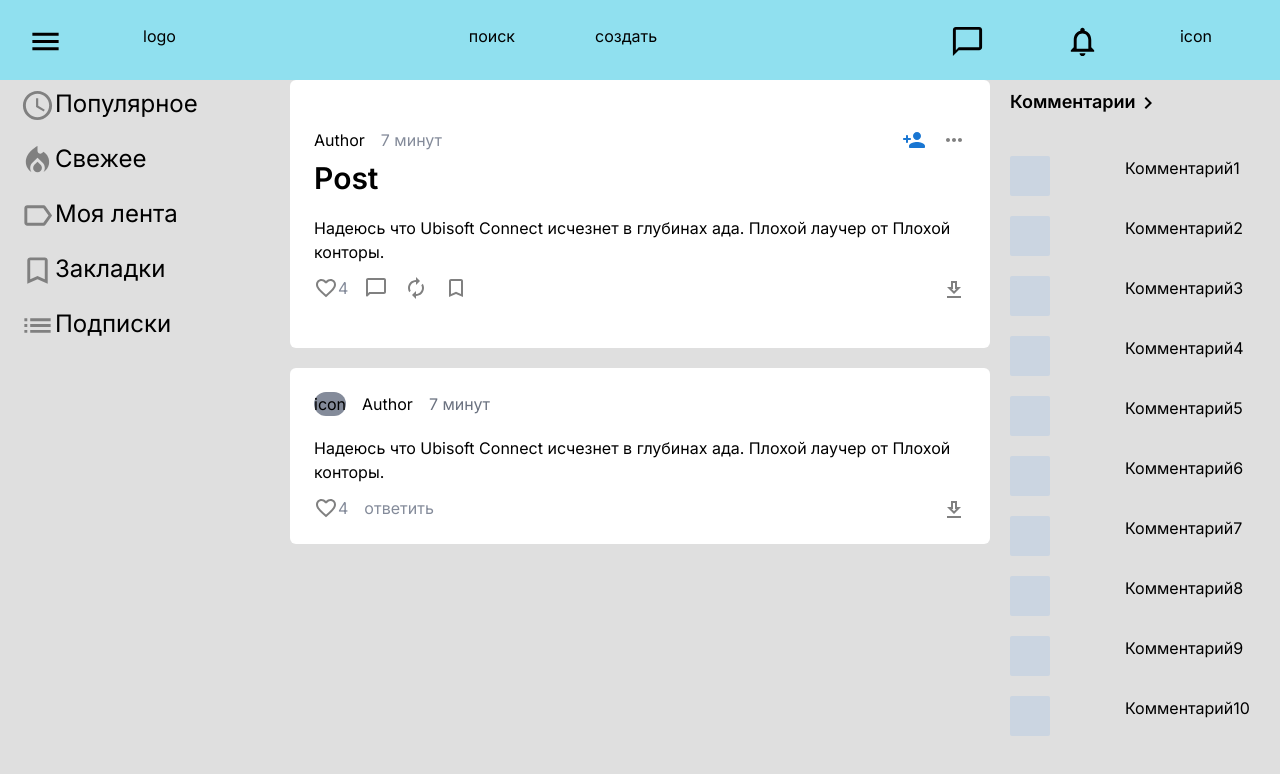
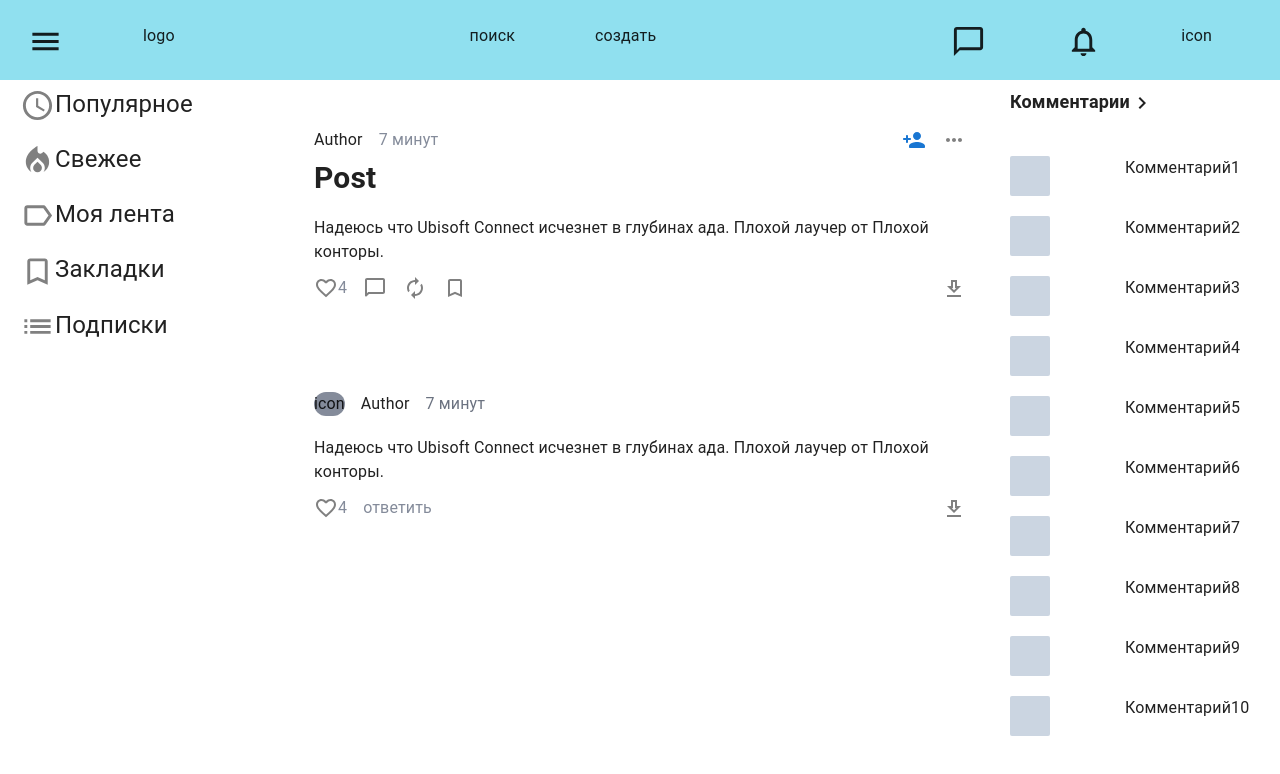
Before and after one commit to turandott/Forum, a Next.js app: page / in a window 1280 px wide. Shown: the top 774 px of the page. Built offline with nearby package versions, Linux system fonts and the light colour scheme.

Commit message:
Add Tooltips and themes file

```diff
--- a/src/app/components/comment/comment.tsx
+++ b/src/app/components/comment/comment.tsx
@@ -1,11 +1,7 @@
 import React, { FunctionComponent } from 'react'
-import BookmarkBorderIcon from '@mui/icons-material/BookmarkBorder';
 import FavoriteBorderIcon from '@mui/icons-material/FavoriteBorder';
-import AutorenewIcon from '@mui/icons-material/Autorenew';
-import ChatBubbleOutlineRoundedIcon from '@mui/icons-material/ChatBubbleOutlineRounded';
-import PersonAddRoundedIcon from '@mui/icons-material/PersonAddRounded';
-import MoreHorizRoundedIcon from '@mui/icons-material/MoreHorizRounded';
 import DownloadOutlinedIcon from '@mui/icons-material/DownloadOutlined';
+import { Tooltip } from '@mui/material';
 
 // type Props = {
 //   post: string;
@@ -26,13 +22,16 @@ const Comment: FunctionComponent<Props> = ({ }) => (
             <p className="mt-5">Надеюсь что Ubisoft Connect исчезнет в глубинах ада. Плохой лаучер от Плохой конторы.</p>
             <div className="mt-3 flex gap-x-4">
                 <div className="flex">
-                    <FavoriteBorderIcon sx={{ color: 'grey'}}/>
+                    <Tooltip title="Лайк">
+                        <FavoriteBorderIcon sx={{ color: 'grey' }} />
+                    </Tooltip>
                     <p className="text-grey">4</p>
                 </div>
                 <p className="text-grey">ответить</p>
-
                 <div className="absolute right-6">
-                    <DownloadOutlinedIcon sx={{ color: 'grey'}}/>
+                    <Tooltip title="Дизлайк">
+                        <DownloadOutlinedIcon sx={{ color: 'grey' }} />
+                    </Tooltip>
                 </div>
             </div>
         </div>
--- a/src/app/components/navbar/navbar.tsx
+++ b/src/app/components/navbar/navbar.tsx
@@ -3,6 +3,7 @@ import MenuIcon from '@mui/icons-material/Menu';
 import NotificationsNoneIcon from '@mui/icons-material/NotificationsNone';
 import ChatBubbleOutlineIcon from '@mui/icons-material/ChatBubbleOutline';
 import HomeOutlinedIcon from '@mui/icons-material/HomeOutlined';
+import { Tooltip } from '@mui/material';
 // type Props = {
 //   post: string;
 // }
@@ -20,9 +21,13 @@ const Navbar: FunctionComponent<Props> = ({ }) => (
                 <li>создать</li>
             </ul>
             <ul className="flex gap-x-20 md:mr-10">
-                <li className="md:hidden"><HomeOutlinedIcon fontSize="large"/></li>
-                <li><ChatBubbleOutlineIcon fontSize="large" /></li>
-                <li><NotificationsNoneIcon fontSize="large" /></li>
+                <li className="md:hidden"><HomeOutlinedIcon fontSize="large" /></li>
+                <Tooltip title="Сообщения">
+                    <li><ChatBubbleOutlineIcon fontSize="large" /></li>
+                </Tooltip>
+                <Tooltip title="Уведомления">
+                    <li><NotificationsNoneIcon fontSize="large" /></li>
+                </Tooltip>
                 <li>icon</li>
             </ul>
         </div>
--- a/src/app/components/post/post.tsx
+++ b/src/app/components/post/post.tsx
@@ -6,6 +6,7 @@ import ChatBubbleOutlineRoundedIcon from '@mui/icons-material/ChatBubbleOutlineR
 import PersonAddRoundedIcon from '@mui/icons-material/PersonAddRounded';
 import MoreHorizRoundedIcon from '@mui/icons-material/MoreHorizRounded';
 import DownloadOutlinedIcon from '@mui/icons-material/DownloadOutlined';
+import { Tooltip, Typography } from '@mui/material';
 
 // type Props = {
 //   post: string;
@@ -18,7 +19,9 @@ const Post: FunctionComponent<Props> = ({ }) => (
                 <h3 className="">Author</h3>
                 <p className="text-grey">7 минут</p>
                 <div className="absolute right-6 flex gap-x-4 ">
+                    <Tooltip title="Подписаться">
                         <PersonAddRoundedIcon color="primary" />
+                    </Tooltip>
                     <MoreHorizRoundedIcon sx={{ color: 'grey' }} />
                 </div>
 
@@ -27,15 +30,26 @@ const Post: FunctionComponent<Props> = ({ }) => (
             <p className="mt-5">Надеюсь что Ubisoft Connect исчезнет в глубинах ада. Плохой лаучер от Плохой конторы.</p>
             <div className="my-3 flex gap-x-4">
                 <div className="flex">
+                    <Tooltip title="Лайк">
                         <FavoriteBorderIcon sx={{ color: 'grey' }} />
+                    </Tooltip>
                     <p className="text-grey">4</p>
+
                 </div>
+                <Tooltip title="Присоединиться к обсуждению">
                     <ChatBubbleOutlineRoundedIcon sx={{ color: 'grey' }} />
+                </Tooltip>
+                <Tooltip title="Репост">
                     <AutorenewIcon sx={{ color: 'grey' }} />
+                </Tooltip>
+                <Tooltip title="Закладки">
                     <BookmarkBorderIcon sx={{ color: 'grey' }} />
+                </Tooltip>
+                <Tooltip title="Дизлайк">
                     <div className="absolute right-6">
                         <DownloadOutlinedIcon sx={{ color: 'grey' }} />
                     </div>
+                </Tooltip>
             </div>
         </div>
     </div>
--- a/src/app/components/sideComments/sideComments.tsx
+++ b/src/app/components/sideComments/sideComments.tsx
@@ -5,7 +5,7 @@ import ChevronRightIcon from '@mui/icons-material/ChevronRight';
 // }
 
 const SideComments: FunctionComponent<Props> = ({ }) => (
-    <div className="hidden lg:block pt-2 pl-5 absolute right-10 w-[250px] ">
+    <div className="hidden xl:block pt-2 pl-5 absolute right-10 w-[250px] ">
         <h1 className="font-semibold text-lg mb-10">Комментарии
         <span><ChevronRightIcon/></span>
          </h1>
--- a/src/app/layout.tsx
+++ b/src/app/layout.tsx
@@ -1,12 +1,12 @@
+'use client';
 import './globals.css'
 import { Inter } from 'next/font/google'
+import { theme } from "./theme/themes";
+import { ThemeProvider, CssBaseline } from "@mui/material";
+import Navbar from './components/navbar/navbar';
+import Sidebar from './components/sidebar/sidebar';
+import SideComments from './components/sideComments/sideComments';
 
-const inter = Inter({ subsets: ['latin'] })
-
-export const metadata = {
-  title: 'Create Next App',
-  description: 'Generated by create next app',
-}
 
 export default function RootLayout({
   children,
@@ -15,7 +15,12 @@ export default function RootLayout({
 }) {
   return (
     <html lang="en">
-      <body className={inter.className}>{children}</body>
+      <ThemeProvider theme={theme}>
+        <CssBaseline />
+
+          {children}
+
+      </ThemeProvider>
     </html>
   )
 }
--- /dev/null
+++ b/src/app/theme/themes.tsx
@@ -0,0 +1,34 @@
+"use client";
+import { createTheme } from "@mui/material/styles";
+import { Tooltip } from "@mui/material";
+
+export const darkTheme = createTheme({
+  palette: {
+    mode: "dark",
+  },
+});
+
+export const themeTooltip = createTheme({
+  components: {
+    MuiTooltip: {
+      styleOverrides: {
+        tooltip: {
+          fontSize: "2em",
+
+        },
+      },
+    },
+  },
+});
+
+export const theme = createTheme({
+  components: {
+    MuiTooltip: {
+      styleOverrides: {
+        tooltip: {
+          fontSize: "1em",
+        },
+      },
+    },
+  },
+});
```
Lines whose indentation alone changed are shown as unchanged.
